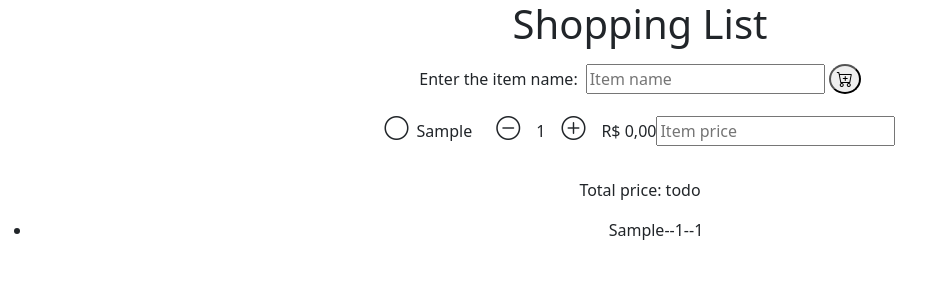
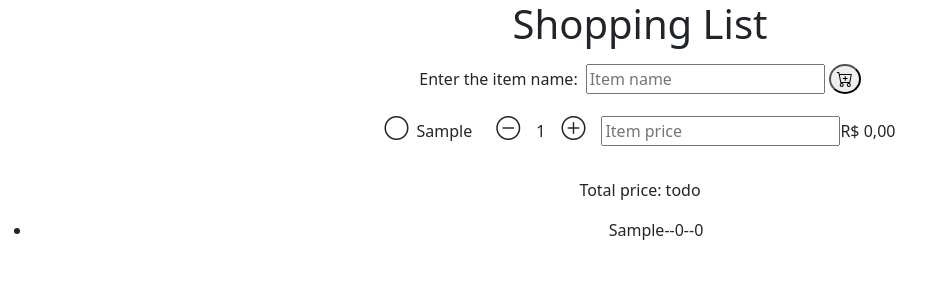
Before and after one commit to fmagesty/shopping-list, a React (Create React App) app: page / in a window 1280 px wide. Both pictures are taken after typing "Sample" into the empty fields and a click on the button 844 px from the left and 79 px from the top of the page. Shown: the top 300 px of the page, without its empty margins (0-944 px from the left). Built offline with nearby package versions, Linux system fonts and the light colour scheme.

Commit message:
fea: add item price that multiply by counter

```diff
--- a/src/components/AddPrice/AddPrice.js
+++ b/src/components/AddPrice/AddPrice.js
@@ -1,27 +1,26 @@
-import React, { useState} from 'react';
+import React, { useState, useEffect } from "react";
 import { useDispatch } from "react-redux";
-import { useSelector } from "react-redux";
-import { addPrice } from "../DisplayItems/displayItemsSlice";
+import {
+  addPrice,
+  addCurrentItemName,
+} from "../DisplayItems/displayItemsSlice";
 
-export default function AddPrice(name) {
-  const [price, setPrice] = useState(0)
+export default function AddPrice(itemName) {
+  const [price, setPrice] = useState(0);
   const dispatch = useDispatch();
-  const itemList = useSelector((state) => state.itemList);
-
-
+  itemName = itemName.itemName;
   const handleChange = (e) => {
-    setPrice(e.target.value * itemList.counter);
-    dispatch(addPrice(price));
+    setPrice(e.target.value);
   };
 
+  useEffect(() => {
+    dispatch(addCurrentItemName(itemName));
+    dispatch(addPrice(price));
+  }, [dispatch, itemName, price]);
 
   return (
     <>
-      <span>{price.toLocaleString("pt-br", {
-          style: "currency",
-          currency: "BRL",
-        })}</span>
-      <input placeholder="Item price" type='number' onChange={handleChange} />
+      <input placeholder="Item price" type="number" onChange={handleChange} />
     </>
   );
 }
--- a/src/components/DisplayItems/DisplayItems.js
+++ b/src/components/DisplayItems/DisplayItems.js
@@ -11,7 +11,6 @@ const DisplayItems = () => {
 
   return (
     <div id="item-div">
-      {console.log(itemList)}
       {itemList &&
         itemList.map((item) => (
           <div key={item.name}>
@@ -20,7 +19,14 @@ const DisplayItems = () => {
               {item.name}
             </span>
             <Counter itemName={item.name} />
-            <AddPrice />
+            <AddPrice itemName={item.name} />
+            {console.log(item.price)}
+            <span>
+              {(item.price * item.counter).toLocaleString("pt-br", {
+                style: "currency",
+                currency: "BRL",
+              })}
+            </span>
           </div>
         ))}
       <p id="total-price">Total price: todo</p>
--- a/src/components/DisplayItems/displayItemsSlice.js
+++ b/src/components/DisplayItems/displayItemsSlice.js
@@ -21,7 +21,11 @@ export const displayItemsSlice = createSlice({
       );
     },
     addPrice: (state, action) => {
-      return;
+      state.itemList.find((item) =>
+        item.name === state.currentItemName
+          ? (item.price = action.payload * item.counter)
+          : null
+      );
     },
   },
 });
```
